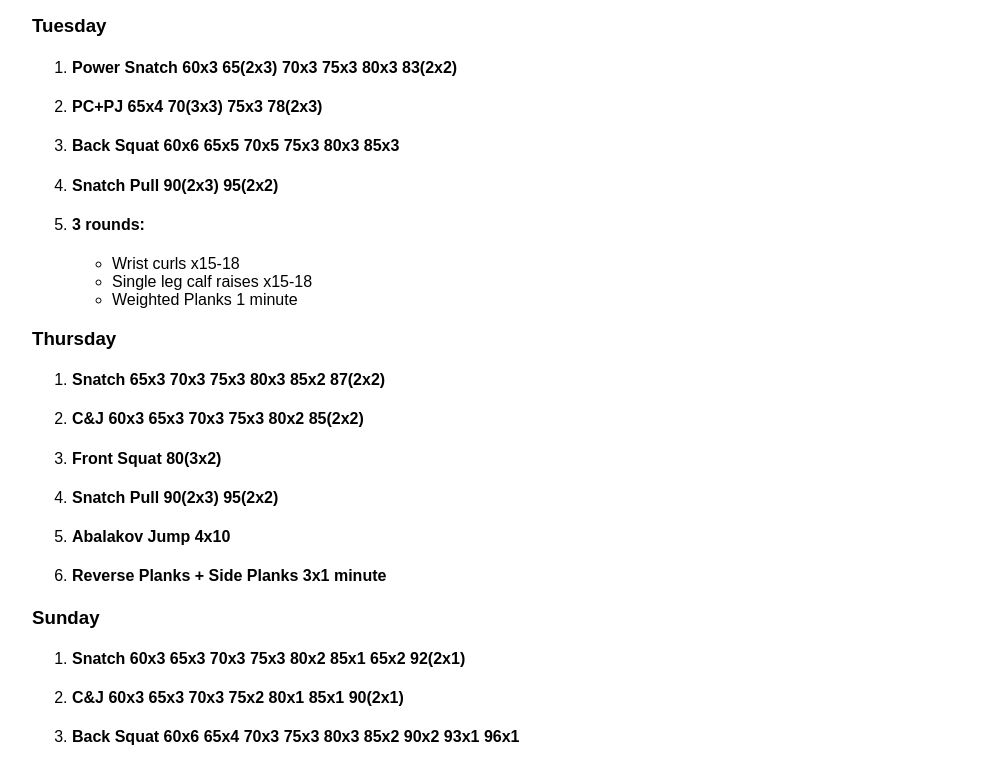
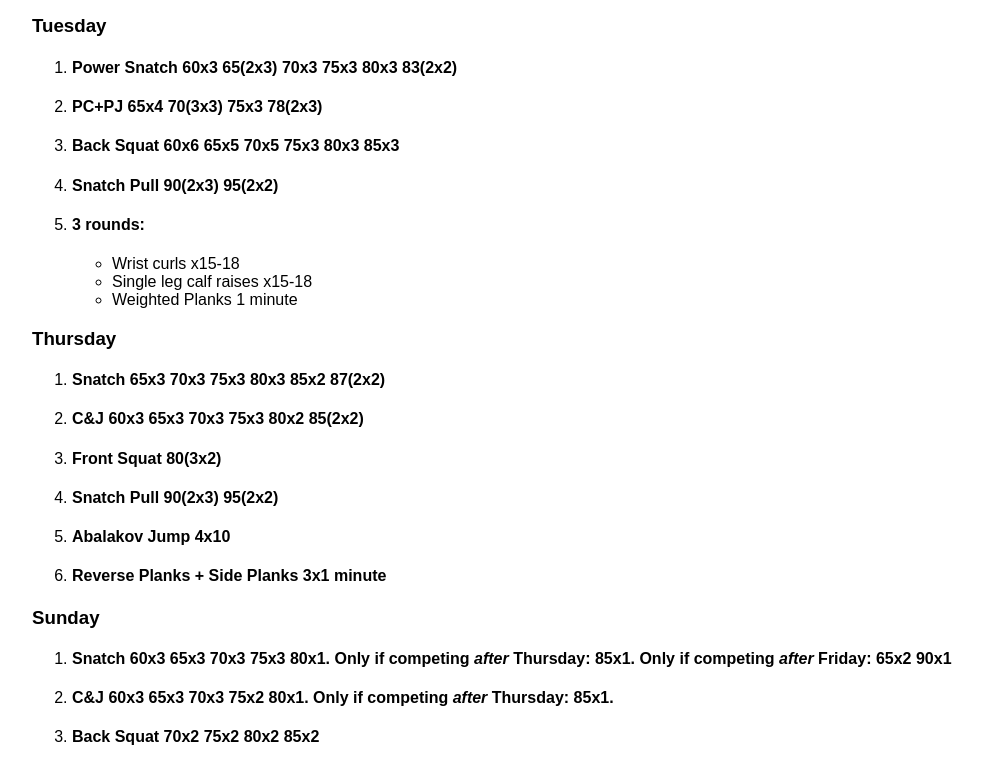
Before and after one commit to marshallr12/nuweightlifting, a website: page src/2024/winter/7_team.html in a window 1280 px wide. Shown: the part 175-940 px from the top of the page, without its empty margins (128-1111 px from the left). Drawn offline with Linux system fonts and the light colour scheme.

Commit message:
Update Sunday Week 7

```diff
--- a/src/2024/winter/7_team.html
+++ b/src/2024/winter/7_team.html
@@ -18,11 +18,13 @@
             <ul>
               <li>The full deload for competition day begins this week, depending on which day the athlete is competing.</li>
               <li>It's important for the athletes to stick to the prescribed volume and intensity, or the deload will not go well.</li>
+              <li>Please note that Sunday's workout has been updated as of Saturday 2/24</li>
             </ul>
         </details>
         <details>
             <summary>Athlete Notes</summary>
             <ul>
+              <li>Please note that Sunday's workout has been updated as of Saturday 2/24</li>
                 <li>Ideally, your last 90%+ training session should occurs 7 days out from your competition day.</li>
                 <li>If your competition day is Thursday, February 28th or Friday, February 29th, swap Sunday's workout with Thursday's workout.</li>
                 <li>Do not lift any heavier or more sets than is programmed, even if you feel like you're not getting much of a workout or feel
@@ -79,13 +81,13 @@
         <h3>Sunday</h3>
             <ol>
                 <li>
-                    <h4>Snatch 60x3 65x3 70x3 75x3 80x2 85x1 65x2 92(2x1)</h4>
+                  <h4>Snatch 60x3 65x3 70x3 75x3 80x1. <b>Only if competing <i>after</i> Thursday</b>: 85x1. <b>Only if competing <i>after</i> Friday</b>: 65x2 90x1</h4>
                 </li>
                 <li>
-                    <h4>C&J 60x3 65x3 70x3 75x2 80x1 85x1 90(2x1)</h4>
+                  <h4>C&J 60x3 65x3 70x3 75x2 80x1. <b>Only if competing <i>after</i> Thursday</b>: 85x1.</h4>
                 </li>
                 <li>
-                    <h4>Back Squat 60x6 65x4 70x3 75x3 80x3 85x2 90x2 93x1 96x1</h4>
+                    <h4>Back Squat 70x2 75x2 80x2 85x2</h4>
                 </li>
                 <li>
                     <h4>Weighted Planks 3x1 minute</h4>
```
